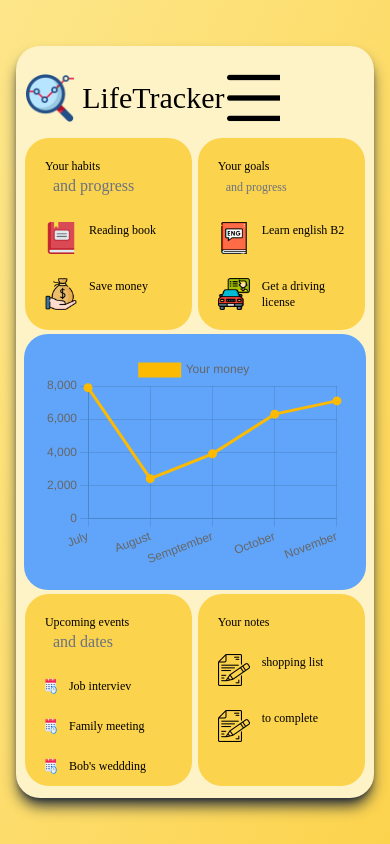
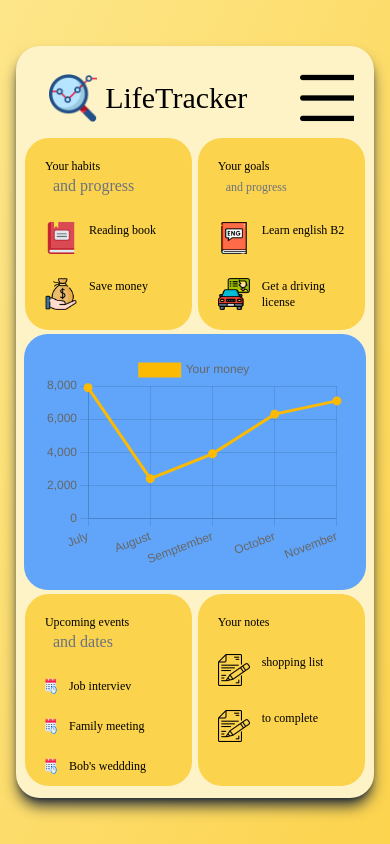
Before and after one commit to kacpergoluchowski/life-tracker, a React (Create React App) app: page / in a window 390 px wide. Built offline with nearby package versions, Linux system fonts and the light colour scheme.

Commit message:
inprovment

```diff
--- a/src/components/Logo.jsx
+++ b/src/components/Logo.jsx
@@ -5,8 +5,8 @@ import menuPic from '../images/menu-pic.png';
 
 export default function Logo() {
     return (
-        <section className="flex justify-between items-center md:w-full">
-            <div className="flex items-center justify-center text-med-1 w-96 h-32 gap-4 font-Ubuntu md:text-3xl md:h-16 md:gap-2 md:w-64 md:my-2">
+        <section className="flex justify-between items-center md:w-full md:px-3">
+            <div className="flex items-center justify-center text-med-1 w-96 h-32 gap-4 font-Ubuntu md:text-3xl md:h-16 md:gap-2 md:w-56 md:my-2">
                 <img src = {logoPic} className="w-16 md:w-12"/>
                 <h1> LifeTracker </h1>
             </div>
--- a/src/layouts/Header.jsx
+++ b/src/layouts/Header.jsx
@@ -6,7 +6,7 @@ import Account from "../components/Account";
 
 export default function Header() {
     return (
-        <header className="flex justify-between">
+        <header className="flex justify-between md:bg-slate-600 md:inline">
             <Logo />
             <SearchBar />
             <Account />
```
